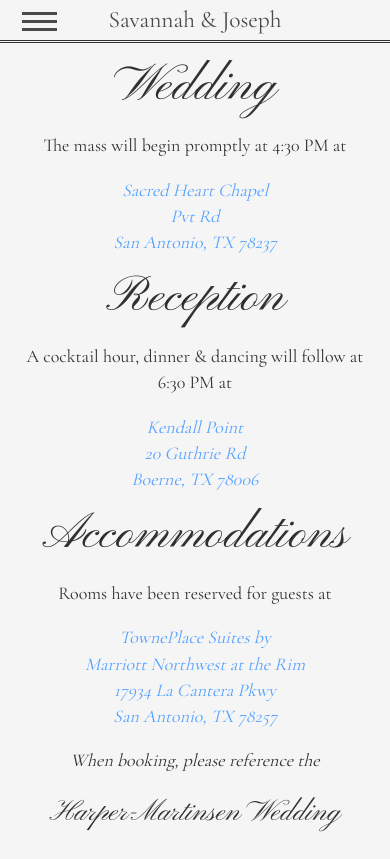
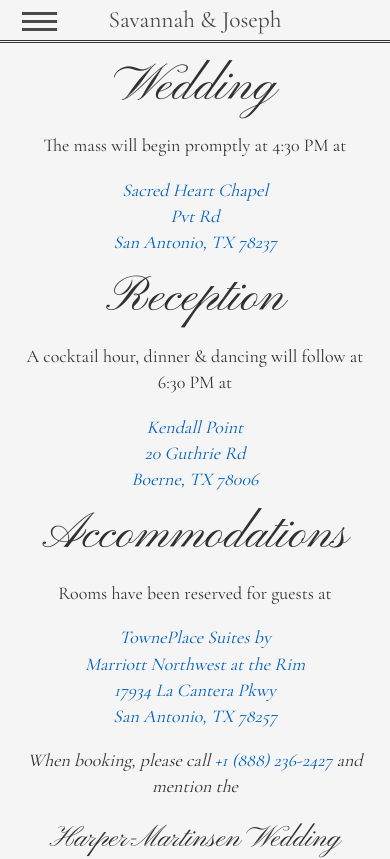
Before and after one commit to JosephMart/wedding, a Gatsby site: page /wedding in a window 390 px wide. Shown: the top 859 px of the page. Built offline with nearby package versions, Linux system fonts and the light colour scheme; Gatsby itself is replaced by a stand-in of ours; no server answers.

Commit message:
add phone # for hotel

```diff
--- a/src/pages/wedding.js
+++ b/src/pages/wedding.js
@@ -54,7 +54,10 @@ const WeddingPage = () => (
         17934 La Cantera Pkwy <br />
         San Antonio, TX 78257
       </a>
-      <p>When booking, please reference the</p>
+      <p>
+        When booking, please call{" "}
+        <a href="tel:+1-888-236-2427">+1 (888) 236-2427</a> and mention the
+      </p>
       <h2 className="cursive">Harper-Martinsen Wedding</h2>
     </address>
 
--- a/src/pages/wedding.scss
+++ b/src/pages/wedding.scss
@@ -21,7 +21,7 @@ $sideMobile: 5%;
   }
 
   a {
-    color: $lightBlue;
+    color: rgb(0, 98, 190);
     transition: 0.2s;
     text-decoration: none;
 
```
